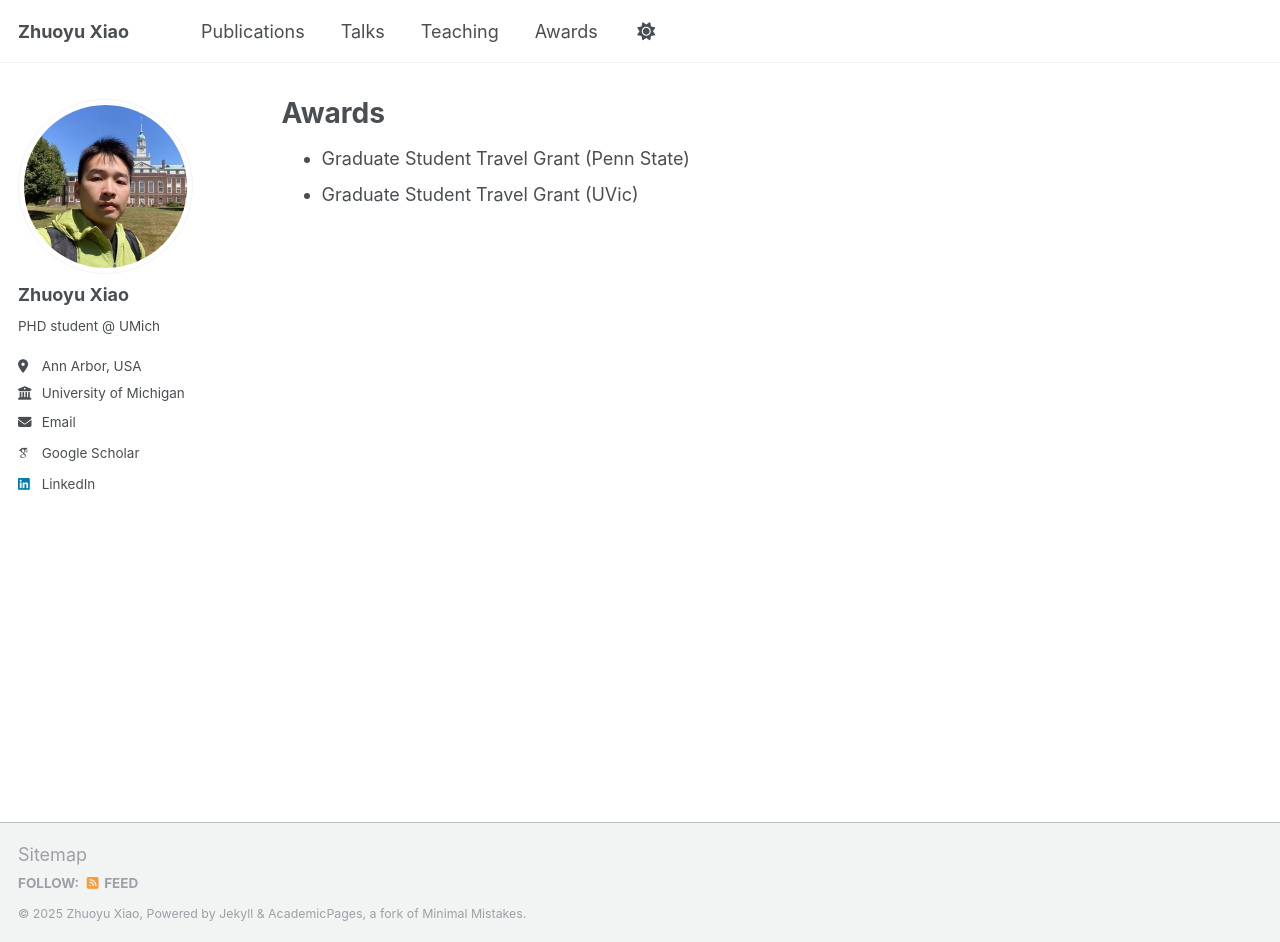
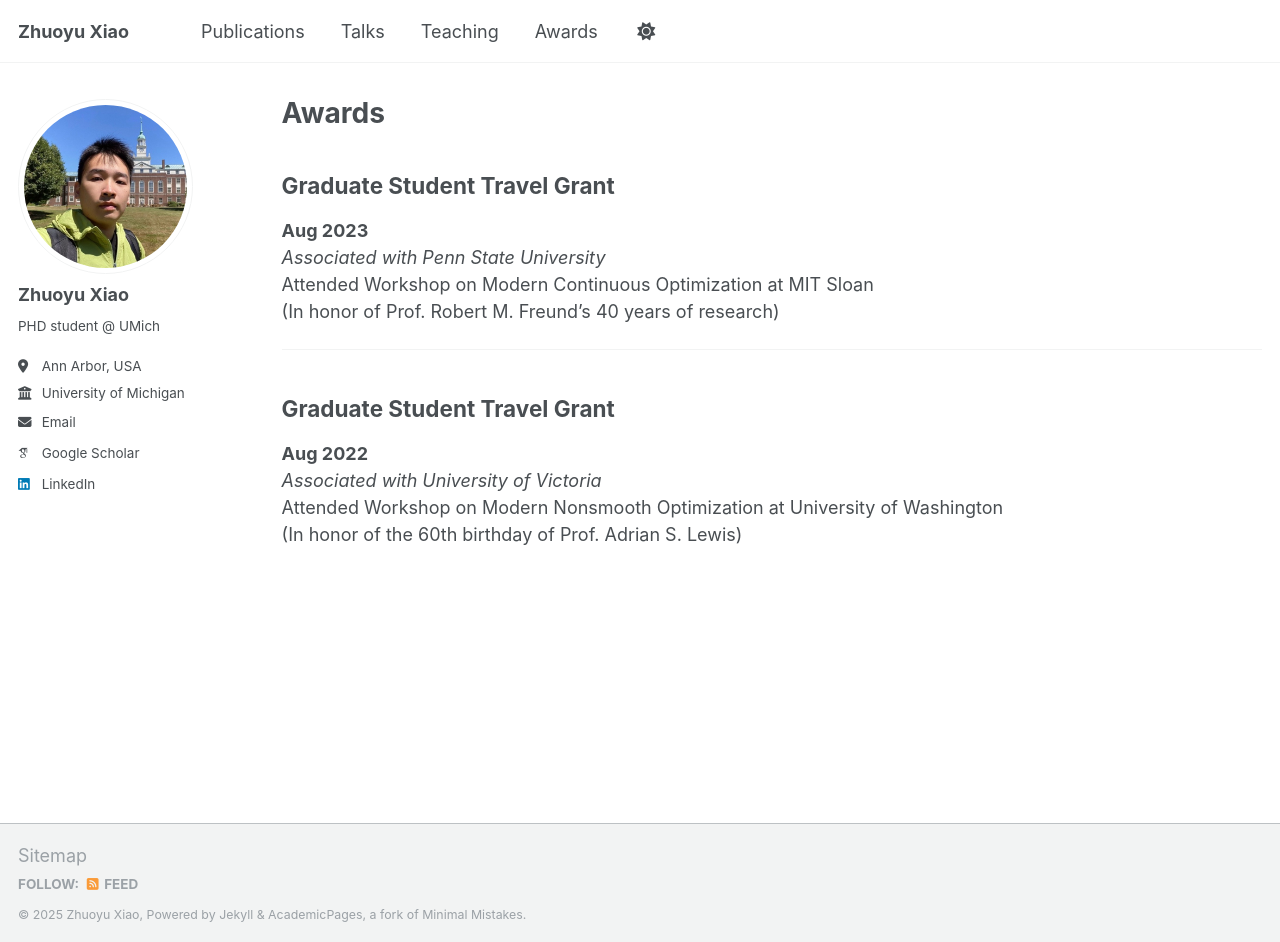
Before and after one commit to zyxiao97/zyxiao97.github.io, a Jekyll site: the page built from _pages/awards.md, in a window 1280 px wide and 942 px high. Built offline with Jekyll 4.4.1, drawn with Linux system fonts in a browser that asks for light colours; some web fonts are replaced.

Commit message:
Update awards.md

```diff
--- a/_pages/awards.md
+++ b/_pages/awards.md
@@ -5,5 +5,16 @@ permalink: /awards/
 author_profile: true
 ---
 
-- Graduate Student Travel Grant (Penn State)
-- Graduate Student Travel Grant (UVic)
+## Graduate Student Travel Grant
+**Aug 2023**
+*Associated with Penn State University*
+Attended Workshop on Modern Continuous Optimization at MIT Sloan
+(In honor of Prof. Robert M. Freund's 40 years of research)
+
+---
+
+## Graduate Student Travel Grant
+**Aug 2022**
+*Associated with University of Victoria*
+Attended Workshop on Modern Nonsmooth Optimization at University of Washington
+(In honor of the 60th birthday of Prof. Adrian S. Lewis)
```
